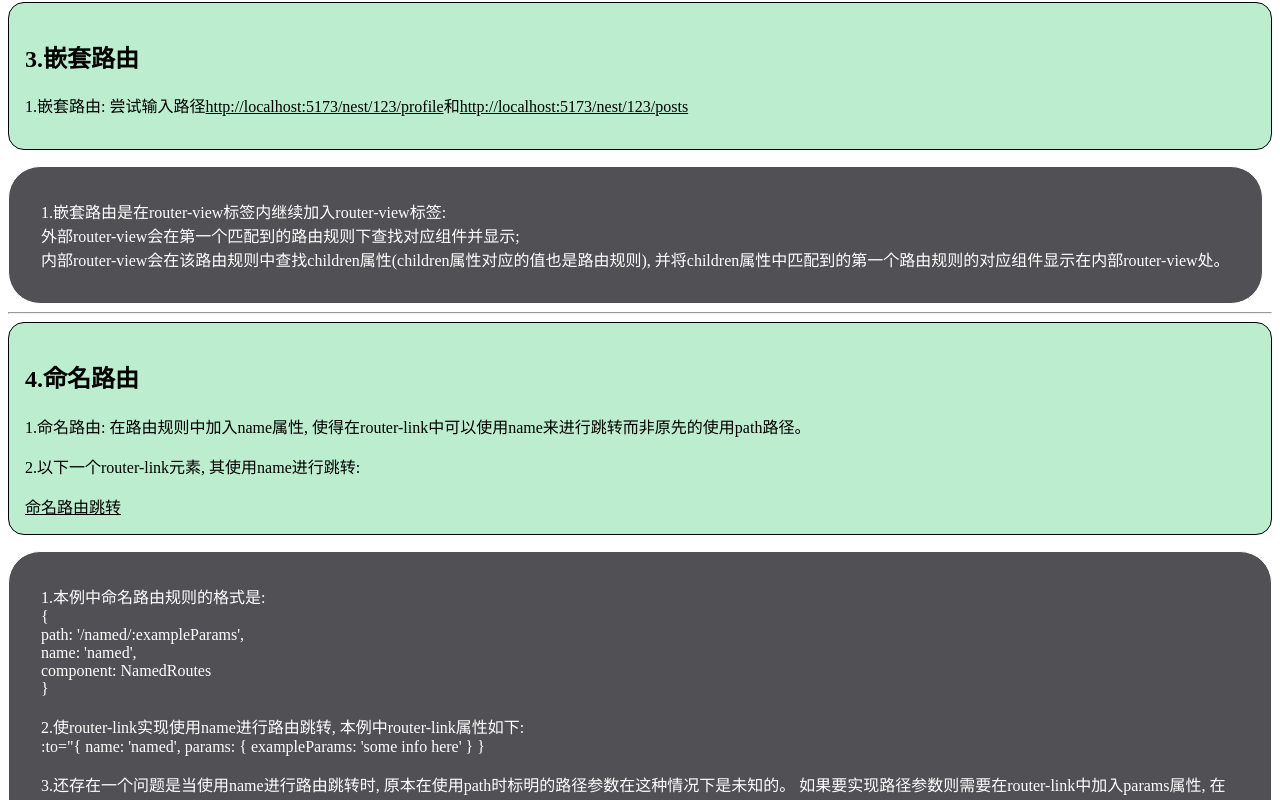
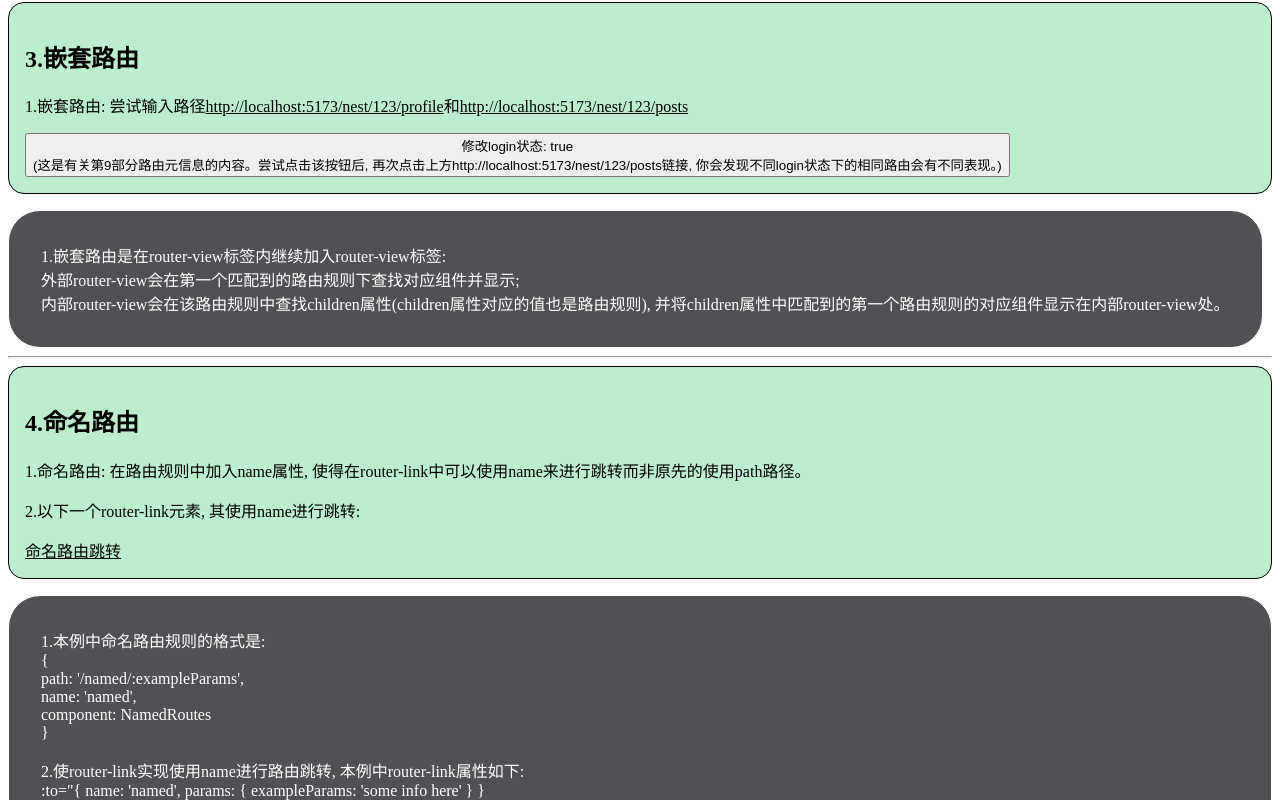
Before and after one commit to yl907/learning-vue, a Vue app in the folder 3_vue-router/: page / in a window 1280 px wide. Shown: the part 1160-1960 px from the top of the page. Built offline with nearby package versions, Linux system fonts and the light colour scheme.

Commit message:
add Route Meta Fields

```diff
--- a/3_vue-router/package.json
+++ b/3_vue-router/package.json
@@ -10,7 +10,8 @@
   },
   "dependencies": {
     "vue": "^3.4.21",
-    "vue-router": "^4.0.13"
+    "vue-router": "^4.0.13",
+    "vuex": "^4.1.0"
   },
   "devDependencies": {
     "@vitejs/plugin-vue": "^5.0.4",
--- a/3_vue-router/src/App.vue
+++ b/3_vue-router/src/App.vue
@@ -1,6 +1,7 @@
 <script>
   import dataEggs from './data.json'
   import ProgramNavComp from './components/5_1ProgrammaticNavigation.vue'
+import store from './store';
 
   export default {
     data() {
@@ -15,7 +16,14 @@
     },
     components: {
       ProgramNavComp
-    }
+    },
+    methods: {
+      changeAuth() {
+        store.commit('changeAuth');
+
+      },
+    },
+
   }
 
 </script>
@@ -95,6 +103,10 @@
   <div class="box">
     <h2>3.嵌套路由</h2>
     <p>1.嵌套路由: 尝试输入路径<router-link to="/nest/123/profile">http://localhost:5173/nest/123/profile</router-link>和<router-link to="/nest/123/posts">http://localhost:5173/nest/123/posts</router-link></p>
+    <router-link to="/">
+      <button @click="changeAuth">修改login状态: {{ $store.state.login }} <br />
+      (这是有关第9部分路由元信息的内容。尝试点击该按钮后, 再次点击上方http://localhost:5173/nest/123/posts链接, 你会发现不同login状态下的相同路由会有不同表现。)</button>
+    </router-link>
   </div>
   <div class="summary">
     <p>1.嵌套路由是在router-view标签内继续加入router-view标签: <br />
--- a/3_vue-router/src/main.js
+++ b/3_vue-router/src/main.js
@@ -1,10 +1,12 @@
 import { createApp } from 'vue'
 import App from './App.vue'
 import router from './router'
+import store from './store'
 
 const app = createApp(App)
 // app.provide('global', 'hello injections')
 app.use(router)
+app.use(store)
 app.mount('#app')
 
 // createApp(App).
--- a/3_vue-router/src/router/index.js
+++ b/3_vue-router/src/router/index.js
@@ -14,6 +14,18 @@ import ProgramNavView from '../views/5_1ProgrammaticNavigation.vue'
 import NamedViews from '../views/6_1DefaultView.vue'
 import LeftSidebar from '../views/6_2LeftSidebar.vue'
 import RightSidebar from '../views/6_3RightSidebar.vue'
+import Login from '../views/9Login.vue'
+
+// 这是关于9.路由元信息的内容
+import store from '../store'
+const auth = {};
+auth.isLoggedIn = function() {
+  if (store.state.login) {
+    return true;
+  } else {
+    return false;
+  }
+}
 
 const routes = [
   {
@@ -53,22 +65,31 @@ const routes = [
   {
     path: '/nest/:id',
     component: NestedRoutes,
-    // 8.5.路由独享的守卫beforeEnter
+    // 8.5.路由独享的守卫beforeEnter----------------
     beforeEnter: (to, from) => {
       if (to.params.id === '001') {
         return false;
       }
     },
+    // --------------------------------------------
     children: [
       {
         // 3.1.匹配/nest/:id/profile
         path: 'profile',
         component: NestedProfile,
+        // 9.路由元信息  9.Route Meta Fields------------------------------------
+        // 有时, 你可能希望将任意信息附加到路由上。这时路由元信息是一个很不错的选择。
+        // 以下是两个路由元信息的例子, 均是requiresAuth属性名与一个bool值。
+        // 9.1.任何人都可以阅读文章
+        meta: { requiresAuth: false },
       },
       {
         // 3.2.匹配/nest/:id/posts
         path: 'posts',
         component: NestedPosts,
+        // 9.2.只有经过身份验证的用户才能创建帖子
+        meta: { requiresAuth: true },
+        // ---------------------------------------------------------------------
       }
     ]
   },
@@ -101,7 +122,11 @@ const routes = [
   },
   // 7.1别名部分写在/about路由规则中
 
-  //
+  // 为了搭配9.3.使用的/login路由
+  {
+    path: '/login',
+    component: Login,
+  },
 
 
   // -1.404 Not Found(put this one at last, so it will match everything not match yet)
@@ -166,4 +191,24 @@ const router = createRouter({
   //   }
   // });
 
+  // 9.3.一个在路由全局导航中使用路由元信息的例子
+  // beforeEach 导航守卫可以返回多种类型的值来控制导航的行为：
+  // 1返回 false：取消当前导航。
+  // 2返回 undefined, true 或不返回值：继续当前导航。
+  // 3返回一个路由对象：重定向到指定的路由。
+  router.beforeEach((to, from) => {
+    // 而不是去检查每条路由记录
+    // to.matched.some(record => record.meta.requiresAuth)
+    if (to.meta.requiresAuth && !auth.isLoggedIn()) {
+      // 此路由需要授权，请检查是否已登录
+      // 如果没有，则重定向到登录页面
+      return {
+        path: '/login',
+        // 在查询参数中保存我们所在的位置, 以便以后再来(查询参数的形式大致是路径后面以 ? 开头, 键值对之间以 & 分隔。)
+        query: { redirect: to.fullPath },
+      }
+    }
+  })
+
+
 export default router
--- a/3_vue-router/src/store/index.js
+++ b/3_vue-router/src/store/index.js
@@ -0,0 +1,26 @@
+import { createStore } from 'vuex'
+
+const store = createStore({
+  // 1.State:
+  state() {
+    return {
+      login: true,
+    }
+  },
+
+  mutations: {
+    // mutation第一个参数默认是state
+    changeAuth (state) {
+      state.login = !state.login;
+    }
+  },
+
+  actions: {
+
+  },
+  modules: {
+
+  }
+})
+
+export default store;
--- /dev/null
+++ b/3_vue-router/src/views/9Login.vue
@@ -0,0 +1,21 @@
+<script>
+
+</script>
+
+<template>
+  <p>登录页面</p>
+  <form action="">
+    <label for="account">账号: </label>
+    <input id="account" type="text">
+    <br />
+    <label for="password">密码: </label>
+    <input id="password" type="text">
+    <br />
+    <input type='submit'>
+  </form>
+
+</template>
+
+<style scoped>
+
+</style>
```
Also changed, not shown: 1 other file (tests, documents, lock files or other folders).
